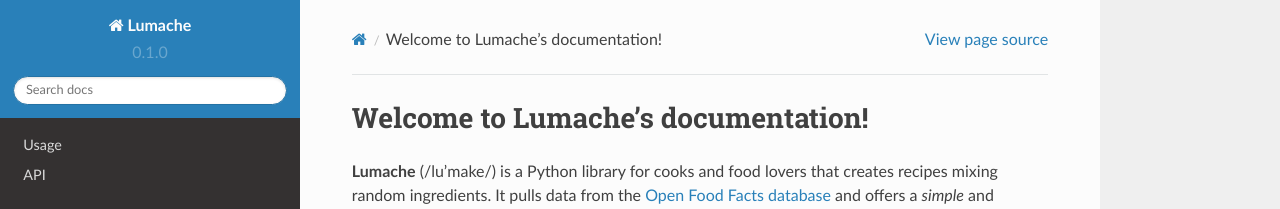
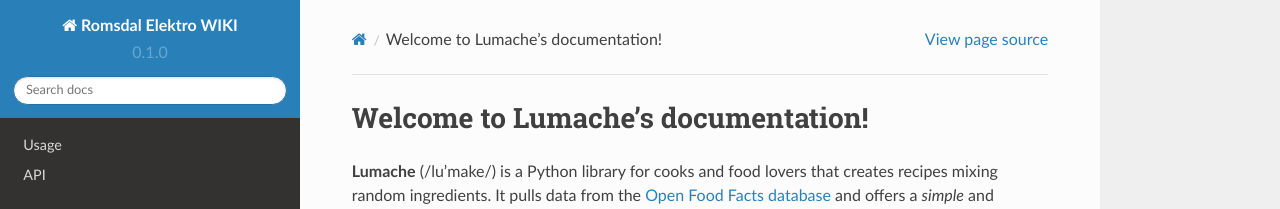
Before and after one commit to romsdalelektro/wiki2, a Sphinx documentation site: the page built from docs/source/index.rst, in a window 1280 px wide. Shown: the top 209 px of the page. Built offline with Sphinx 7.4.7 and the Read the Docs theme 2.0.0, drawn with Linux system fonts in a browser that asks for light colours.

Commit message:
Update conf.py

```diff
--- a/docs/source/conf.py
+++ b/docs/source/conf.py
@@ -2,7 +2,7 @@
 
 # -- Project information
 
-project = 'Lumache'
+project = 'Romsdal Elektro WIKI'
 copyright = '2021, Graziella'
 author = 'Graziella'
 
@@ -32,4 +32,4 @@
 html_theme = 'sphinx_rtd_theme'
 
 # -- Options for EPUB output
-epub_show_urls = 'footnote'
+#epub_show_urls = 'footnote'
```
